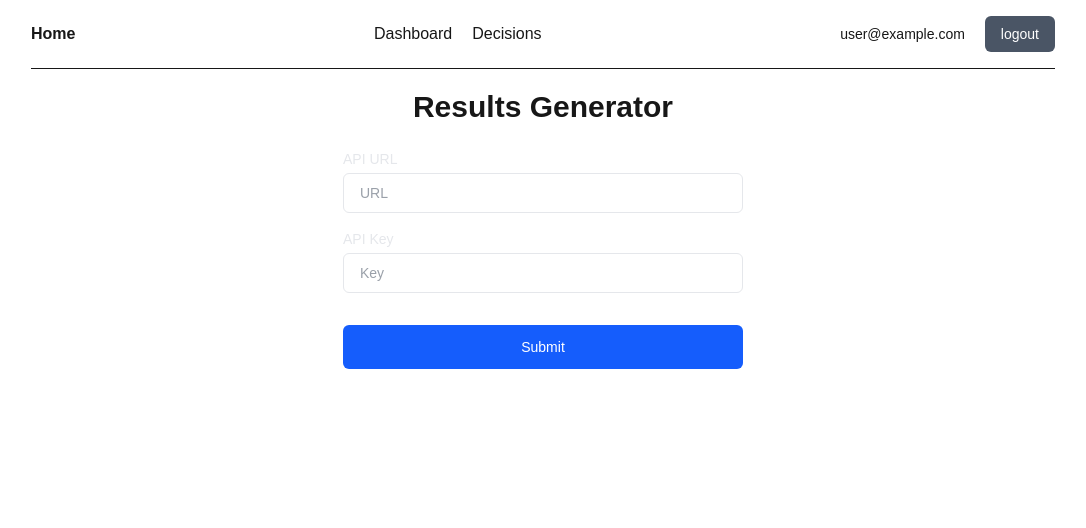
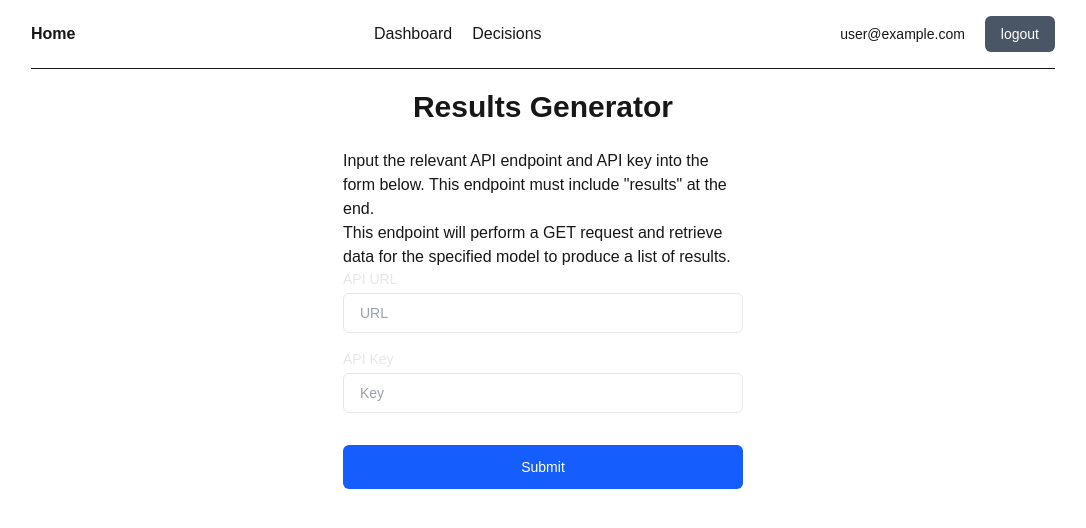
Before and after one commit to AlexVNep/merlynn-web-app, a Next.js app: page /decisions in a window 1280 px wide. Shown: the top 528 px of the page, without its empty margins (97-1183 px from the left). Built offline with nearby package versions, Linux system fonts and the light colour scheme; no server answers; sample sign-in values are in the browser's storage.

Commit message:
feat: Add prelim instructions to page

```diff
--- a/app/decisions/page.tsx
+++ b/app/decisions/page.tsx
@@ -16,9 +16,16 @@ export default function DecisionsPage() {
       ) : (
         <div className="w-full flex mt-5 justify-center">
           <section className="flex flex-col w-[400px]">
-            <h2 className="text-3xl w-full text-center font-bold mb-6">
+            <h1 className="text-3xl w-full text-center font-bold mb-6">
               Results Generator
-            </h2>
+            </h1>
+            <p>
+              Input the relevant API endpoint and API key into the form below.
+              This endpoint must include &quot;results&quot; at the end.
+              <br />
+              This endpoint will perform a GET request and retrieve data for the
+              specified model to produce a list of results.
+            </p>
             <ApiForm />
           </section>
         </div>
```
